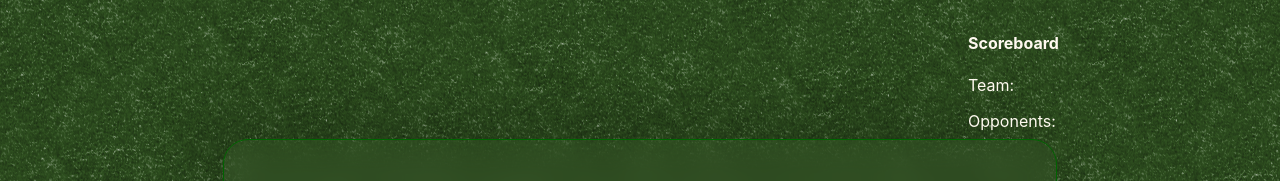
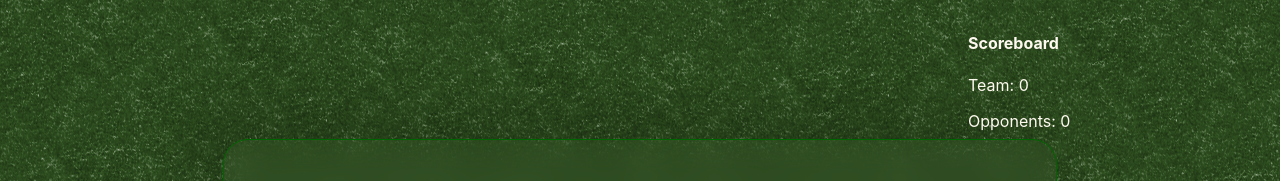
Before and after one commit to FeliRikkuPersonal/bidwhist, a React (Vite) app in the folder bidwhist-frontend/: page / in a window 1280 px wide. Shown: the top 181 px of the page. Built offline with nearby package versions, Linux system fonts and the light colour scheme.

Commit message:
full version for deploy 1

```diff
--- a/bidwhist-frontend/src/components/CardPlayZone.jsx
+++ b/bidwhist-frontend/src/components/CardPlayZone.jsx
@@ -167,9 +167,7 @@ export default function CardPlayZone({ dropZoneRef, yourTrickRef, theirTrickRef,
                     ]);
                 }
 
-                if (animation.type === 'COLLECT') {
 
-                }
 
                 // Increment trick count
                 if (winningTeam === 'A') {
@@ -184,7 +182,13 @@ export default function CardPlayZone({ dropZoneRef, yourTrickRef, theirTrickRef,
                 }, cardList.length * 150 + 300);
             }
 
+            // Clear table of previous tricks
+            if (animation.type === 'CLEAR') {
+                setTeamATricks(0);
+                setTeamBTricks(0);
+                setShowBidding(true);
 
+            }
 
             // Notify backend that animation has completed
             await fetch('/api/game/pop-animation', {
--- a/bidwhist-frontend/src/components/Scoreboard.jsx
+++ b/bidwhist-frontend/src/components/Scoreboard.jsx
@@ -1,26 +1,46 @@
-import { useEffect } from "react";
+import { useState, useEffect } from "react";
 import { useGameState } from "../context/GameStateContext.jsx";
 import { usePositionContext } from "../context/PositionContext.jsx";
 
 export default function Scoreboard() {
-    const { teamAScore, teamBScore } = useGameState();
+    const { teamAScore, teamBScore, winningBid } = useGameState();
     const { viewerPosition } = usePositionContext();
-    let myTeam;
-    let theirTeam;
 
+    const [myTeam, setMyTeam] = useState(0);
+    const [theirTeam, setTheirTeam] = useState(0);
+    const [formattedBid, setFormattedBid] = useState("");
 
+    // Who's on which team
     useEffect(() => {
-    const myTeam = viewerPosition === 'P1' || viewerPosition === 'P3' ? teamAScore : teamBScore;
-    const theirTeam = viewerPosition === 'P1' || viewerPosition === 'P3' ? teamBScore : teamAScore;
+        if (viewerPosition === 'P1' || viewerPosition === 'P3') {
+            setMyTeam(teamAScore);
+            setTheirTeam(teamBScore);
+        } else {
+            setMyTeam(teamBScore);
+            setTheirTeam(teamAScore);
+        }
+    }, [viewerPosition, teamAScore, teamBScore]);
 
-    }, [viewerPosition, teamAScore, teamBScore])
+    // Format bid when it changes
+    useEffect(() => {
+        if (winningBid) {
+            const isNo = winningBid.isNo ? "-No" : "";
+            const suit = winningBid.suit ?? "";
+            const type = winningBid.type ?? "";
+            const value = winningBid.value ?? "";
+
+            setFormattedBid(`${value}${isNo} ${type} ${suit}`.trim());
+        } else {
+            setFormattedBid("");
+        }
+    }, [winningBid]);
 
     return (
         <div className="scoreboard">
             <h4>Scoreboard</h4>
             <p>Team: {myTeam}</p>
             <p>Opponents: {theirTeam}</p>
-
+            {formattedBid && <p>Winning Bid: {formattedBid}</p>}
         </div>
     );
 }
```
